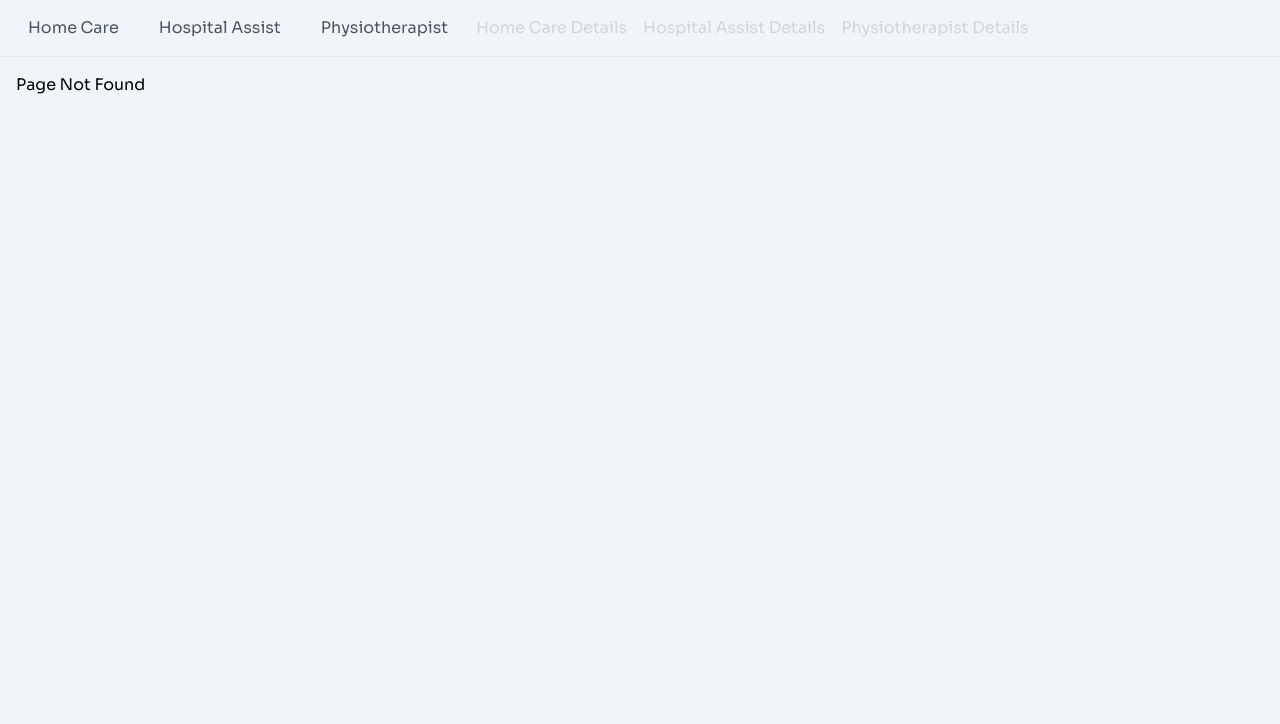
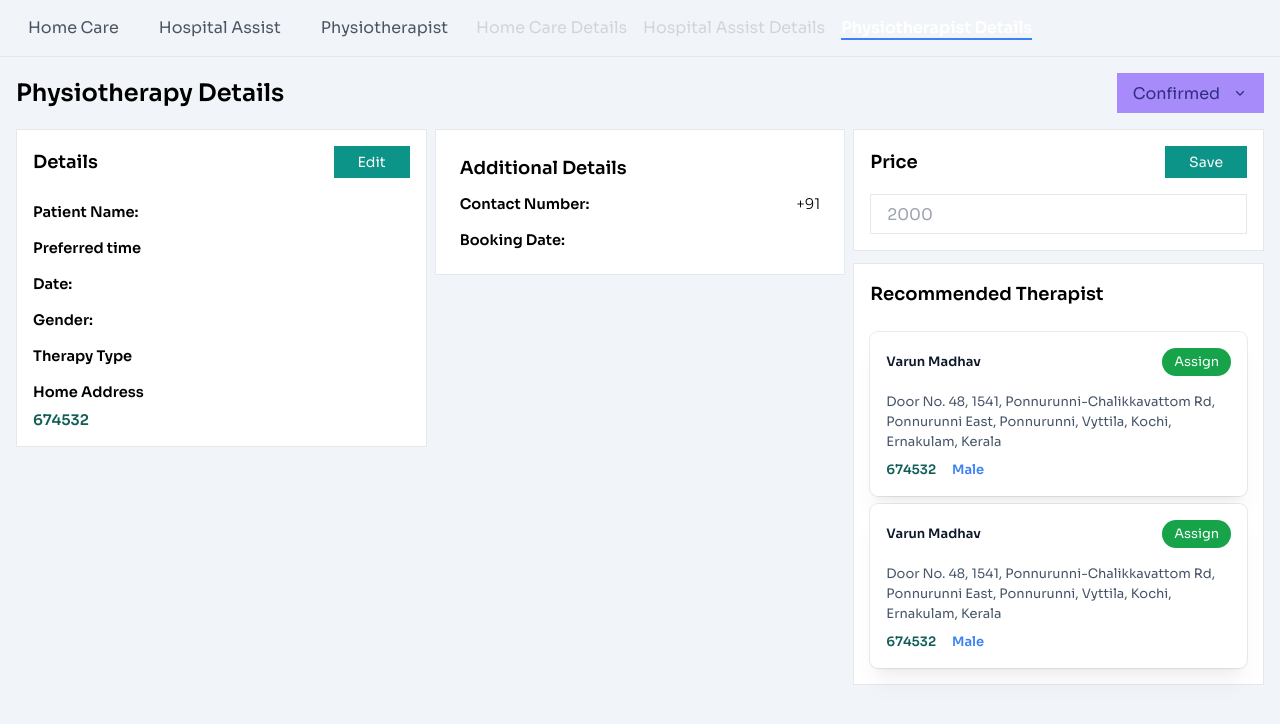
Before and after one commit to aswanthup06/dr1-service-admin, a React (Create React App) app: page /physiotherapistdetails in a window 1280 px wide. Before the commit this address had no page. Shown: the top 724 px of the page. Built offline with nearby package versions, Linux system fonts and the light colour scheme.

Commit message:
physiotherapy detail update

```diff
--- a/src/App.js
+++ b/src/App.js
@@ -30,7 +30,7 @@ function App() {
 
           {/* Physiotherapist */}
           <Route path="/physiotherapist" element={<Physiotherapist />} />
-          <Route path="/physiotherapist/details" element={<PhysiotherapistDetails />} />
+          <Route path="/physiotherapistdetails" element={<PhysiotherapistDetails />} />
 
           {/* Default route or 404 */}
           <Route path="*" element={<div>Page Not Found</div>} />
--- a/src/Pages/Physiotherapist/Physiotherapist.jsx
+++ b/src/Pages/Physiotherapist/Physiotherapist.jsx
@@ -1,6 +1,7 @@
 import React, { useState, useEffect } from "react";
 import axios from "axios";
 import { BASE_URL } from "../../config";
+import { useNavigate } from "react-router-dom";
 
 export default function Physiotherapist() {
   const [patients, setPatients] = useState([]);
@@ -19,6 +20,7 @@ export default function Physiotherapist() {
         setLoading(false);
       });
   }, []);
+  const navigate=useNavigate()
 
   if (loading) {
     return <div>Loading...</div>;
@@ -49,7 +51,9 @@ export default function Physiotherapist() {
       </thead>
       <tbody>
         {patients.map((patient, index) => (
-          <tr key={index} className="hover:bg-gray-50">
+          <tr key={index} onClick={() =>
+            navigate("/physiotherapistdetails", { state: patient })
+          } className="hover:bg-gray-50">
             <td className="px-4 py-2 border-b">{patient?.patient_name}</td>
             <td className="px-4 py-2 border-b">{patient?.patient_contact_no}</td>
             <td className="px-4 py-2 border-b">{patient?.patient_age}</td>
--- a/src/Pages/Physiotherapist/PhysiotherapistDetails.jsx
+++ b/src/Pages/Physiotherapist/PhysiotherapistDetails.jsx
@@ -1,153 +1,128 @@
-import React from 'react'
-import HospitalAssistCard from '../../components/HospitalAssistCard'
+import React from "react";
+import HospitalAssistCard from "../../components/HospitalAssistCard";
+import { useLocation } from "react-router-dom";
 
 export default function PhysiotherapistDetails() {
+  const location = useLocation();
+  const details = location.state || {};
+  console.log({ details });
   return (
     <div>
-          <div className='flex justify-between items-center'>
-         <h1 className='text-2xl font-semibold'>Physiotherapy Details</h1>
-         <button className='bg-violet-400 px-4 h-10 text-indigo-900'>Confirmed<i className="ri-arrow-down-s-line ml-3 "></i></button>
+      <div className="flex justify-between items-center">
+        <h1 className="text-2xl font-semibold">Physiotherapy Details</h1>
+        <button className="bg-violet-400 px-4 h-10 text-indigo-900">
+          Confirmed<i className="ri-arrow-down-s-line ml-3 "></i>
+        </button>
       </div>
 
       <div>
         <div className="grid grid-cols-1 md:grid-cols-2 lg:grid-cols-3 gap-2 mt-4 md:items-stretch lg:items-start">
-
           <div className="listsection bg-white flex-1  p-4 h-auto border">
-
-                      <div className='flex justify-between items-center mb-6'>
+            <div className="flex justify-between items-center mb-6">
               <h1 className="text-lg font-semibold">Details</h1>
-                      <button className='bg-teal-600 text-stone-50 px-6 text-sm h-8'>Edit</button>
+              <button className="bg-teal-600 text-stone-50 px-6 text-sm h-8">
+                Edit
+              </button>
             </div>
             <div className="flex items-center text-[0.9125rem]/5 justify-between mb-4">
               <h1 className="font-bold">Patient Name:</h1>
-                        <h1 className="font-light">Anusree</h1>
+              <h1 className="font-light">{details?.patient_name}</h1>
             </div>
 
             <div className="flex items-center text-[0.9125rem]/5 justify-between mb-4">
               <h1 className="font-bold">Preferred time</h1>
-                        <h1 className="font-light">2.00 pm</h1>
+              <h1 className="font-light">{details?.prefered_time}</h1>
             </div>
 
             <div className="flex items-center justify-between mb-4 text-[0.9125rem]/5">
               <h1 className="font-bold">Date:</h1>
-                        <h1 className="font-light">2/2/2024</h1>
+              <h1 className="font-light">{details?.start_date}</h1>
             </div>
-
 
             <div className="flex items-center justify-between mb-4 text-[0.9125rem]/5">
               <h1 className="font-bold">Gender:</h1>
-                        <h1 className="font-light">Female</h1>
+              <h1 className="font-light">{details?.patient_gender}</h1>
             </div>
 
             <div className="flex items-center justify-between mb-4 text-[0.9125rem]/5">
               <h1 className="font-bold">Therapy Type</h1>
-                        <h1 className="font-light">Lorem ipusum</h1>
+              <h1 className="font-light">{details?.patient_gender}</h1>
             </div>
 
-
-
-
-
-
-
-
-
-
             <div>
-                        <h1 className="mb-2 text-[0.9125rem]/5 font-bold mt-4">Home Address</h1>
+              <h1 className="mb-2 text-[0.9125rem]/5 font-bold mt-4">
+                Home Address
+              </h1>
               <div class="text-[0.8125rem]/5 mt-1 text-slate-600">
-                          Door No. 48, 1541, Ponnurunni-Chalikkavattom Rd, Ponnurunni
-                          East, Ponnurunni, Vyttila, Kochi, Ernakulam, Kerala
+                {details?.patient_location}
               </div>
               <div class="mt-2 font-semibold text-[0.9125rem]/5 text-teal-800">
                 674532
               </div>
             </div>
-
-
           </div>
 
-                    <div >
-
           <div>
-
+            <div>
               <div className="bg-white  p-6 h-auto border">
-                      <h1 className="text-lg font-semibold mb-3">Additional  Details</h1>
-
-
+                <h1 className="text-lg font-semibold mb-3">
+                  Additional Details
+                </h1>
 
                 <div className="flex items-center text-[0.9125rem]/5 justify-between mb-4">
                   <h1 className="font-bold">Contact Number:</h1>
-                        <h1 className="font-light">+91 98787878778</h1>
+                  <h1 className="font-light">
+                    +91 {details?.patient_contact_no}
+                  </h1>
                 </div>
-                      <div className="flex items-center justify-between mb-4 text-[0.9125rem]/5">
+                {/* <div className="flex items-center justify-between mb-4 text-[0.9125rem]/5">
                         <h1 className="font-bold">Booking ID:</h1>
                         <h1 className="font-light">#HF65HH8</h1>
-                      </div>
-
-
+                      </div> */}
 
                 <div className="flex items-center justify-between text-[0.9125rem]/5">
                   <h1 className="font-bold">Booking Date:</h1>
-                        <h1 className="font-light">12/12/2024</h1>
-                      </div>
-
-                      </div>
-
-
-
-
-
-
-
-
-
-                      </div>
-
-                    </div>
-
-
-                    <div className="">
-
-                      <div>
-
-
-                        <div className=' bg-white flex-1  p-4 md:col-span-2  lg:col-span-1 h-auto border'>
-
-
-                        <div className='flex justify-between items-center mb-4'>
-                      <h1 className="text-lg font-semibold">Price</h1>
-                      <button className='bg-teal-600 text-stone-50 px-6 text-sm h-8'>Save</button>
-                      </div>
-
-                             <div>
-
-                              <input className='border w-full h-10 px-4' type="text" name="" id="" placeholder='2000' />
-                             </div>
-
-
-
-                        </div>
-
-                        <div className=' bg-white flex-1  p-4 md:col-span-2  lg:col-span-1 h-auto border mt-3'>
-                        <h1 className="text-lg font-semibold mb-6">Recommended Therapist</h1>
-
-                           <HospitalAssistCard/>
-                           <HospitalAssistCard/>
-                        </div>
-
-
-                      </div>
-
-
-                      <div>
-
-                      </div>
-
-
+                  <h1 className="font-light">{details?.created_date}</h1>
                 </div>
               </div>
             </div>
           </div>
-  )
+
+          <div className="">
+            <div>
+              <div className=" bg-white flex-1  p-4 md:col-span-2  lg:col-span-1 h-auto border">
+                <div className="flex justify-between items-center mb-4">
+                  <h1 className="text-lg font-semibold">Price</h1>
+                  <button className="bg-teal-600 text-stone-50 px-6 text-sm h-8">
+                    Save
+                  </button>
+                </div>
+
+                <div>
+                  <input
+                    className="border w-full h-10 px-4"
+                    type="text"
+                    name=""
+                    id=""
+                    placeholder="2000"
+                  />
+                </div>
+              </div>
+
+              <div className=" bg-white flex-1  p-4 md:col-span-2  lg:col-span-1 h-auto border mt-3">
+                <h1 className="text-lg font-semibold mb-6">
+                  Recommended Therapist
+                </h1>
+
+                <HospitalAssistCard />
+                <HospitalAssistCard />
+              </div>
+            </div>
+
+            <div></div>
+          </div>
+        </div>
+      </div>
+    </div>
+  );
 }
--- a/src/components/Navbar.jsx
+++ b/src/components/Navbar.jsx
@@ -70,7 +70,7 @@ const Navbar = () => {
 
         <li>
           <NavLink
-            to="/physiotherapist/details"
+            to="/physiotherapistdetails"
             className={({ isActive }) =>
               isActive
                 ? 'text-white font-semibold border-b-2 border-blue-500'
```
Lines whose indentation alone changed are shown as unchanged.
